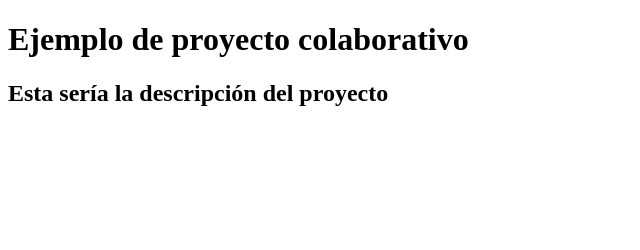
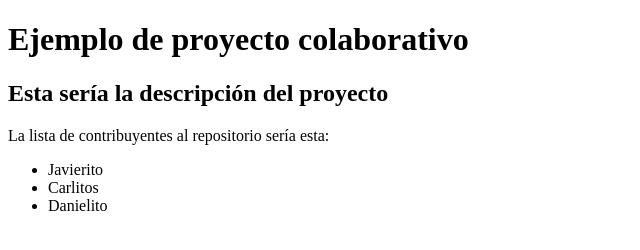
Before and after one commit to javi-info-dp/proyecto1-copy, a plain HTML site: page index.html in a window 1280 px wide. Shown: the whole page, without its empty margins (0-640 px from the left). Drawn offline with Linux system fonts and the light colour scheme.

Commit message:
Prueba para fork de un repositorio

```diff
--- a/index.html
+++ b/index.html
@@ -9,6 +9,12 @@
     <header>
         <h1>Ejemplo de proyecto colaborativo</h1>
         <h2>Esta sería la descripción del proyecto</h2>
+        <p>La lista de contribuyentes al repositorio sería esta: </p>
+        <ul>
+            <li>Javierito</li>
+             <li>Carlitos</li>
+             <li>Danielito</li>
+        </ul>
     </header>
 </body>
 </html>
```
